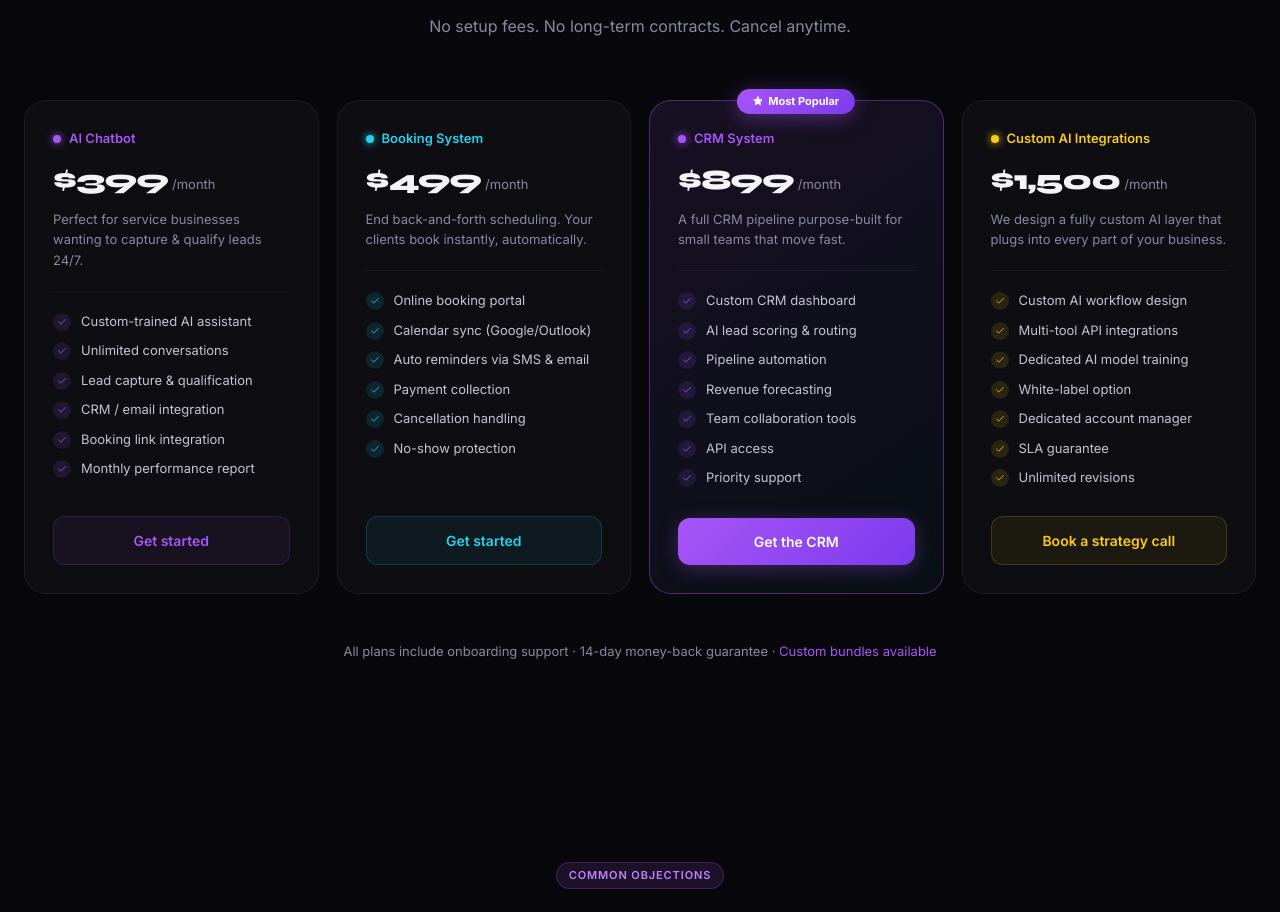
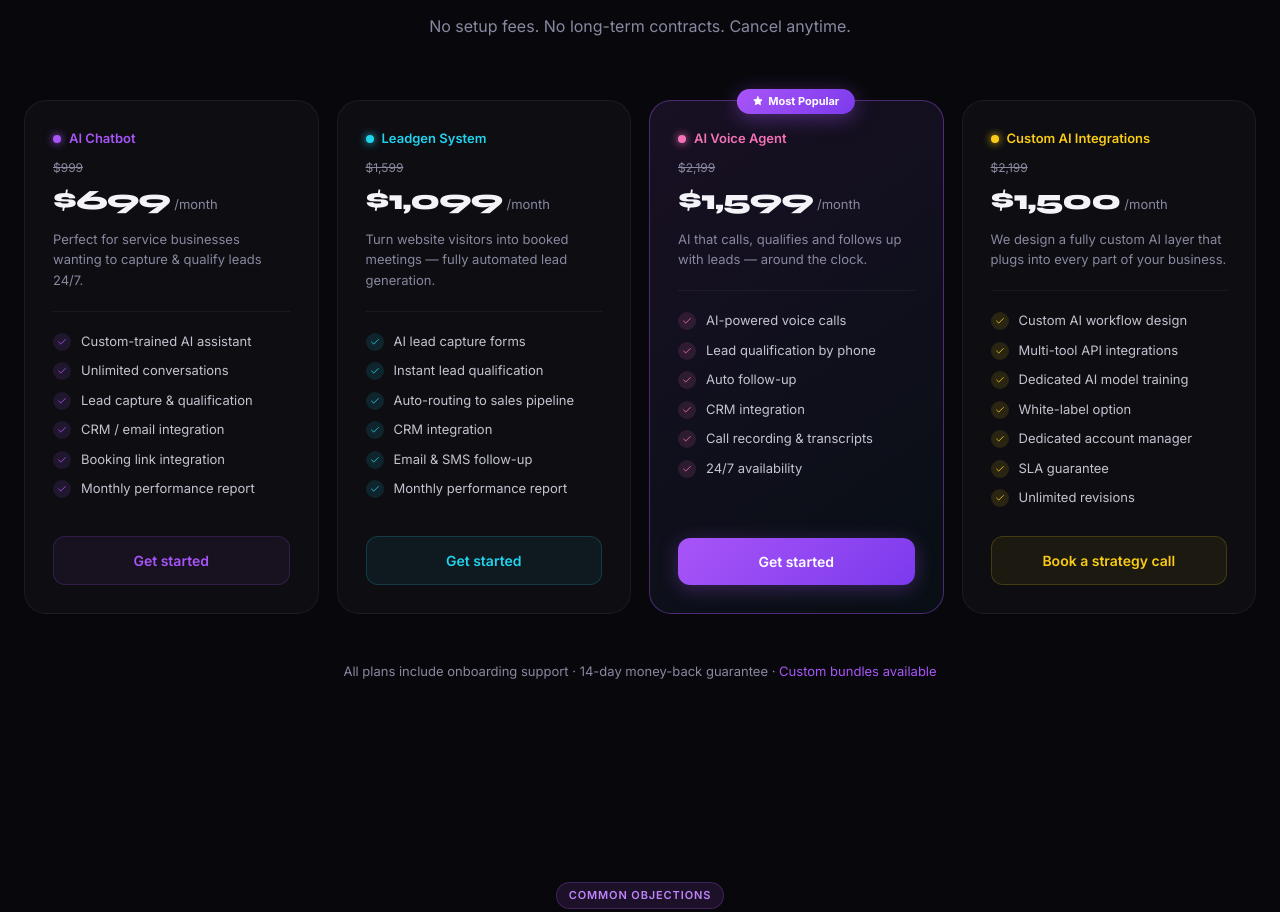
Before and after one commit to Smartcoreai/Smartcoreaimain, a Next.js app: page / in a window 1280 px wide. Shown: the part 2048-2960 px from the top of the page. Built offline with nearby package versions, Linux system fonts and the light colour scheme; no server answers.

Commit message:
update pricing cards: new plans, strikethrough prices, AI Voice Agent

```diff
--- a/components/Pricing.tsx
+++ b/components/Pricing.tsx
@@ -3,10 +3,10 @@ import { Check, Star } from "lucide-react";
 import { useLanguage, formatPrice } from "@/lib/i18n";
 
 const PLAN_META = [
-  { name: "AI Chatbot",            price: 399,  color: "#a855f7", popular: false },
-  { name: "Booking System",        price: 499,  color: "#22d3ee", popular: false },
-  { name: "CRM System",            price: 899,  color: "#a855f7", popular: true  },
-  { name: "Custom AI Integrations",price: 1500, color: "#facc15", popular: false },
+  { name: "AI Chatbot",             price: 699,  originalPrice: 999,  color: "#a855f7", popular: false },
+  { name: "Leadgen System",         price: 1099, originalPrice: 1599, color: "#22d3ee", popular: false },
+  { name: "AI Voice Agent",         price: 1599, originalPrice: 2199, color: "#f472b6", popular: true  },
+  { name: "Custom AI Integrations", price: 1500, originalPrice: 2199, color: "#facc15", popular: false },
 ];
 
 export default function Pricing() {
@@ -76,6 +76,9 @@ export default function Pricing() {
                   <div style={{ width: 8, height: 8, borderRadius: "50%", background: plan.color, boxShadow: `0 0 8px ${plan.color}` }} />
                   <span style={{ fontSize: 13, fontWeight: 600, color: plan.color }}>{plan.name}</span>
                 </div>
+                <div style={{ fontSize: 12, color: "#8888a0", textDecoration: "line-through", marginBottom: 2 }}>
+                  {formatPrice(plan.originalPrice, lang)}
+                </div>
                 <div style={{ display: "flex", alignItems: "baseline", gap: 4, marginBottom: 8, flexWrap: "nowrap", overflow: "hidden" }}>
                   <span style={{ fontFamily: "Syne, sans-serif", fontSize: 28, fontWeight: 800, color: "#f4f4f8", letterSpacing: "-0.03em", whiteSpace: "nowrap", minWidth: 0, flexShrink: 1 }}>
                     {formatPrice(plan.price, lang)}
--- a/lib/i18n.tsx
+++ b/lib/i18n.tsx
@@ -95,14 +95,14 @@ export const translations = {
           cta: "Get started",
         },
         {
-          desc: "End back-and-forth scheduling. Your clients book instantly, automatically.",
-          features: ["Online booking portal", "Calendar sync (Google/Outlook)", "Auto reminders via SMS & email", "Payment collection", "Cancellation handling", "No-show protection"],
+          desc: "Turn website visitors into booked meetings — fully automated lead generation.",
+          features: ["AI lead capture forms", "Instant lead qualification", "Auto-routing to sales pipeline", "CRM integration", "Email & SMS follow-up", "Monthly performance report"],
           cta: "Get started",
         },
         {
-          desc: "A full CRM pipeline purpose-built for small teams that move fast.",
-          features: ["Custom CRM dashboard", "AI lead scoring & routing", "Pipeline automation", "Revenue forecasting", "Team collaboration tools", "API access", "Priority support"],
-          cta: "Get the CRM",
+          desc: "AI that calls, qualifies and follows up with leads — around the clock.",
+          features: ["AI-powered voice calls", "Lead qualification by phone", "Auto follow-up", "CRM integration", "Call recording & transcripts", "24/7 availability"],
+          cta: "Get started",
         },
         {
           desc: "We design a fully custom AI layer that plugs into every part of your business.",
@@ -287,14 +287,14 @@ export const translations = {
           cta: "Kom i gang",
         },
         {
-          desc: "Avslutt frem-og-tilbake-planleggingen. Kundene booker øyeblikkelig, automatisk.",
-          features: ["Online bookingportal", "Kalendersynk (Google/Outlook)", "Auto-påminnelser via SMS og e-post", "Betalingsinnkreving", "Avbestillingshåndtering", "Beskyttelse mot uteblivelse"],
+          desc: "Gjør nettstedsbesøkende til bookede møter — helt automatisk leadgenerering.",
+          features: ["AI-leadfangstskjemaer", "Øyeblikkelig leadkvalifisering", "Auto-ruting til salgspipeline", "CRM-integrasjon", "E-post og SMS-oppfølging", "Månedlig ytelsesrapport"],
           cta: "Kom i gang",
         },
         {
-          desc: "En komplett CRM-pipeline bygget for små team som beveger seg raskt.",
-          features: ["Tilpasset CRM-dashboard", "AI-leadscoring og -ruting", "Pipeline-automatisering", "Inntektsprognoser", "Teamsamarbeidsverktøy", "API-tilgang", "Prioritert support"],
-          cta: "Få CRM-en",
+          desc: "AI som ringer, kvalifiserer og følger opp leads — døgnet rundt.",
+          features: ["AI-drevne stemmeanrop", "Leadkvalifisering per telefon", "Automatisk oppfølging", "CRM-integrasjon", "Samtaleopptak og transkripsjoner", "Tilgjengelighet 24/7"],
+          cta: "Kom i gang",
         },
         {
           desc: "Vi designer et fullt tilpasset AI-lag som kobles inn i alle deler av virksomheten din.",
```
